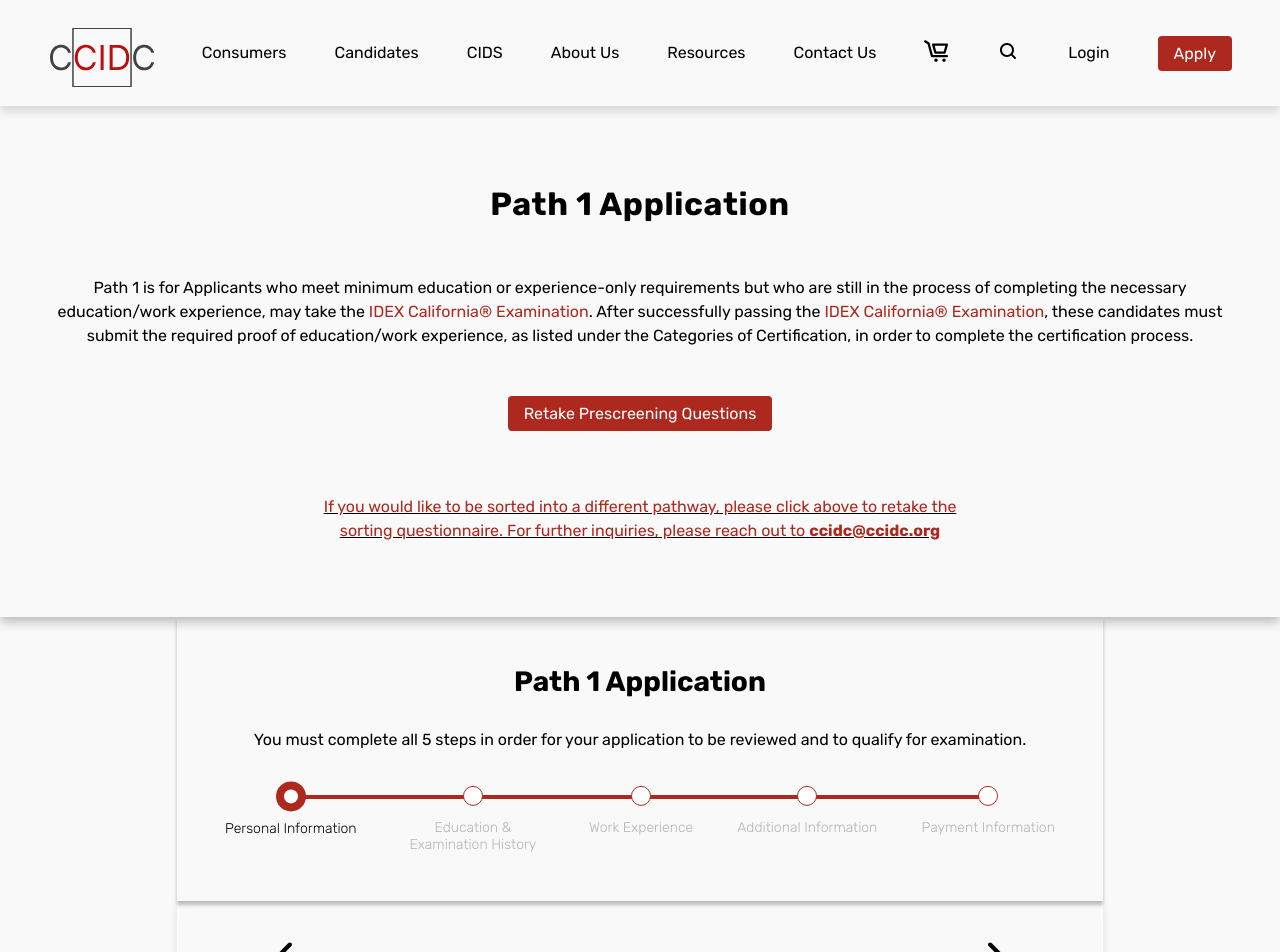
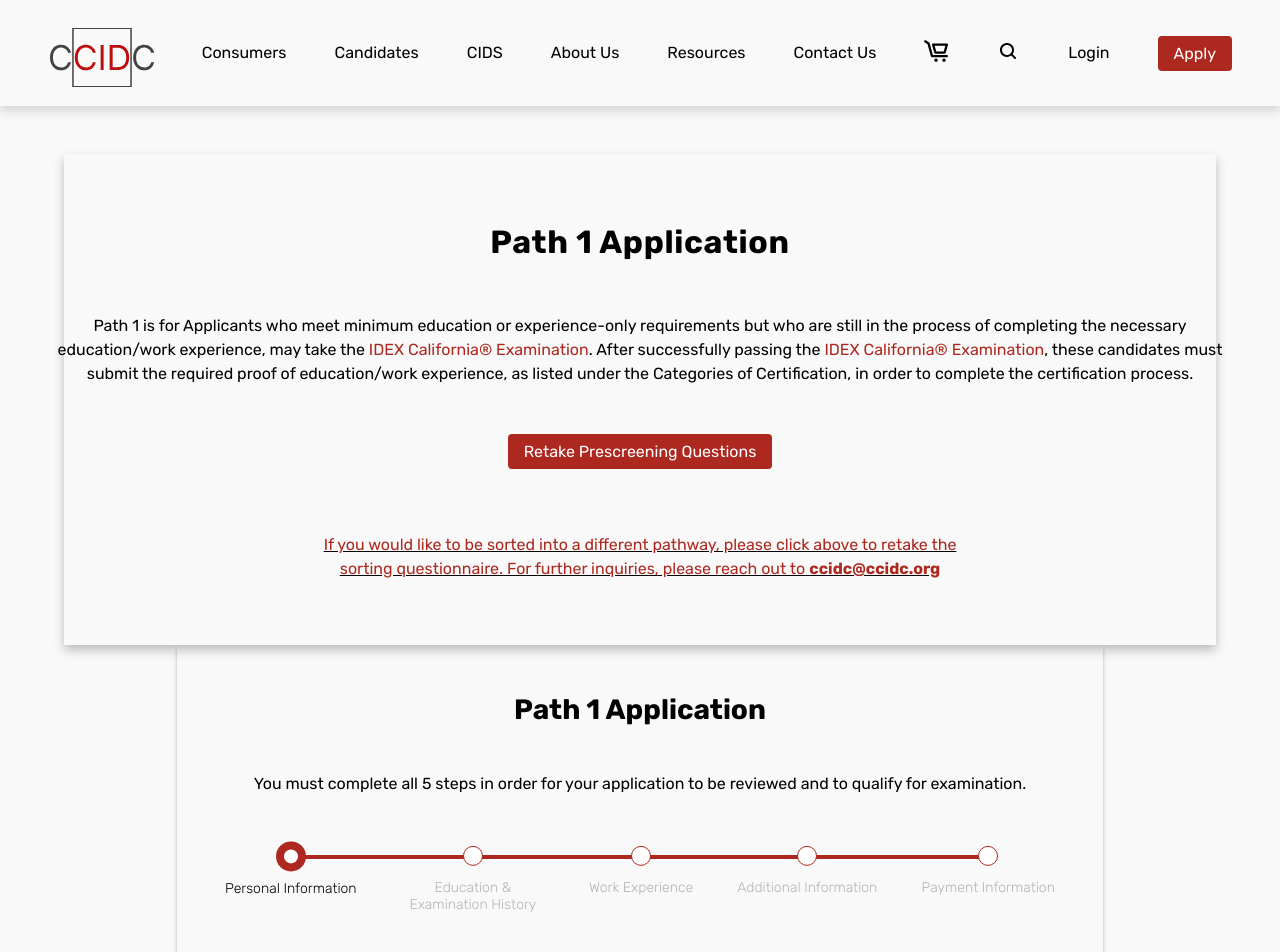
Before and after one commit to TritonSE/CCIDC-Application-Overhaul, a React (Vite) app in the folder frontend/: page / in a window 1280 px wide. Shown: the top 952 px of the page. Built offline with nearby package versions, Linux system fonts and the light colour scheme.

Commit message:
Uses page component, removed padding

```diff
--- a/frontend/src/components/PathAppLayout.module.css
+++ b/frontend/src/components/PathAppLayout.module.css
@@ -10,7 +10,6 @@
   flex-direction: column;
   align-items: center;
   width: 100%;
-  padding: 10px;
   box-shadow: 0 5px 10px rgba(0, 0, 0, 0.25);
 }
 
--- a/frontend/src/components/PathAppLayout.tsx
+++ b/frontend/src/components/PathAppLayout.tsx
@@ -71,6 +71,7 @@ export const PathAppLayout: React.FC<PathAppLayoutProps> = ({ path }) => {
   };
 
   return (
+    <Page>
       <div className={styles.pathwayApplicationBase}>
         <div className={styles.applicationContainer}>
           <h1 className={styles.title}>Path {path} Application</h1>
@@ -107,7 +108,6 @@ export const PathAppLayout: React.FC<PathAppLayoutProps> = ({ path }) => {
           </button>
         </div>
       </div>
-    // <Page>
-    // </Page>
+    </Page>
   );
 };
--- a/frontend/src/components/PathwayTimeline.module.css
+++ b/frontend/src/components/PathwayTimeline.module.css
@@ -5,7 +5,7 @@
 .pathwayContainer {
   display: flex;
   flex-direction: column;
-  gap: 2rem;
+  gap: 3rem;
   padding: 3rem;
   box-shadow: 0px 4px 4px 0px #00000040;
 }
```
Lines whose indentation alone changed are shown as unchanged.
